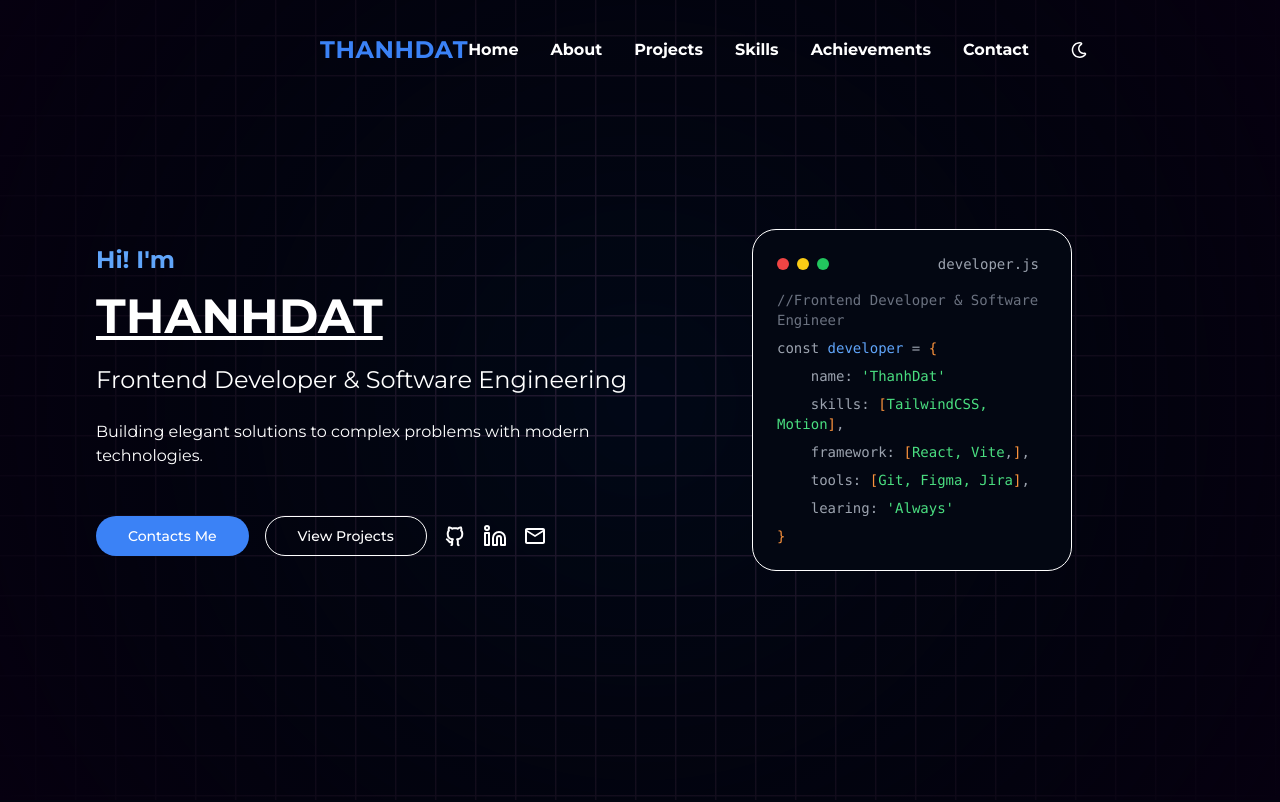
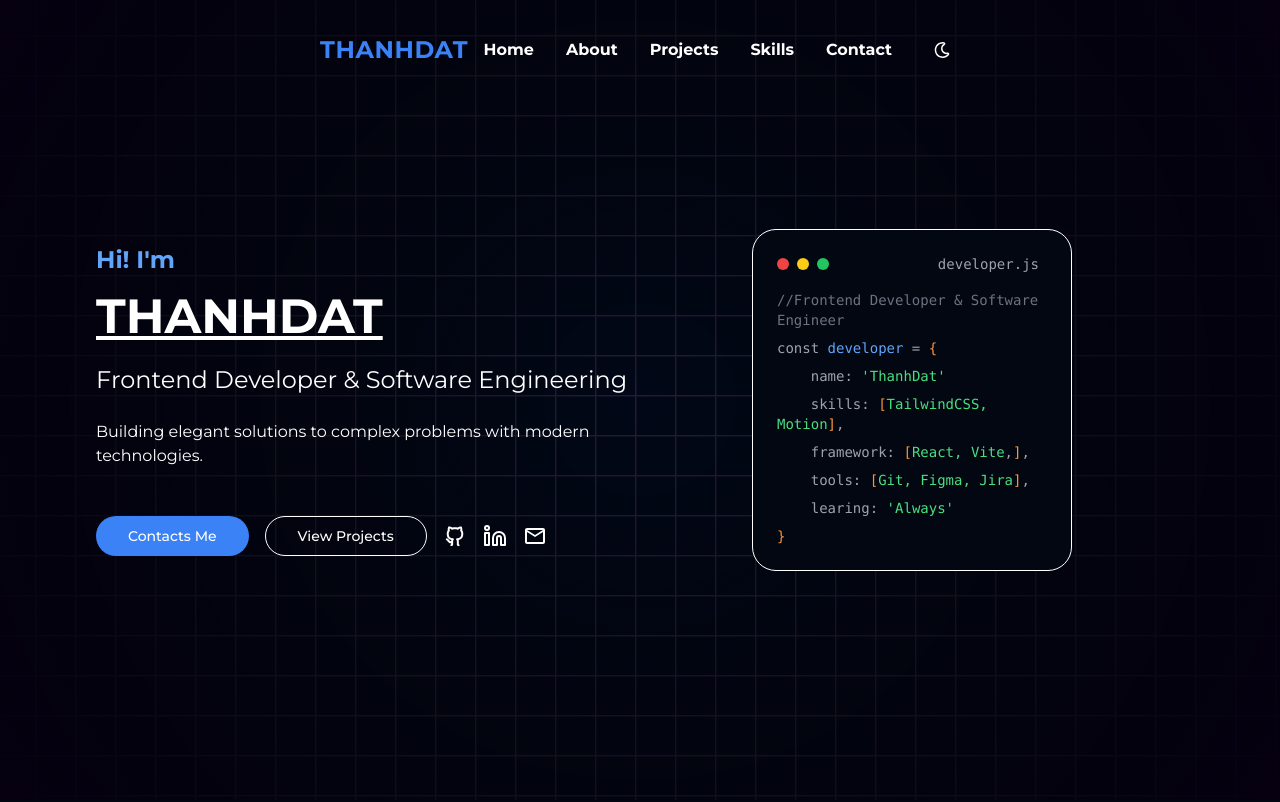
Before and after one commit to thnhdtdev/portfolio, a React (Vite) app: page / in a window 1280 px wide. Shown: the top 802 px of the page. Built offline with nearby package versions, Linux system fonts and the light colour scheme.

Commit message:
🗑️  chore: delete Achievements in header

```diff
--- a/src/components/layout/header.jsx
+++ b/src/components/layout/header.jsx
@@ -54,11 +54,6 @@ const Header = () => {
 					</li>
 					<li>
 						<a href="#" className="hover:text-blue-400 transition">
-							Achievements
-						</a>
-					</li>
-					<li>
-						<a href="#" className="hover:text-blue-400 transition">
 							Contact
 						</a>
 					</li>
--- a/src/components/ui/dropdown-menu.jsx
+++ b/src/components/ui/dropdown-menu.jsx
@@ -1,6 +1,5 @@
 import * as React from "react";
 import * as DropdownMenuPrimitive from "@radix-ui/react-dropdown-menu";
-import { Check, ChevronRight, Circle } from "lucide-react";
 
 import { cn } from "@/lib/utils";
 
```
